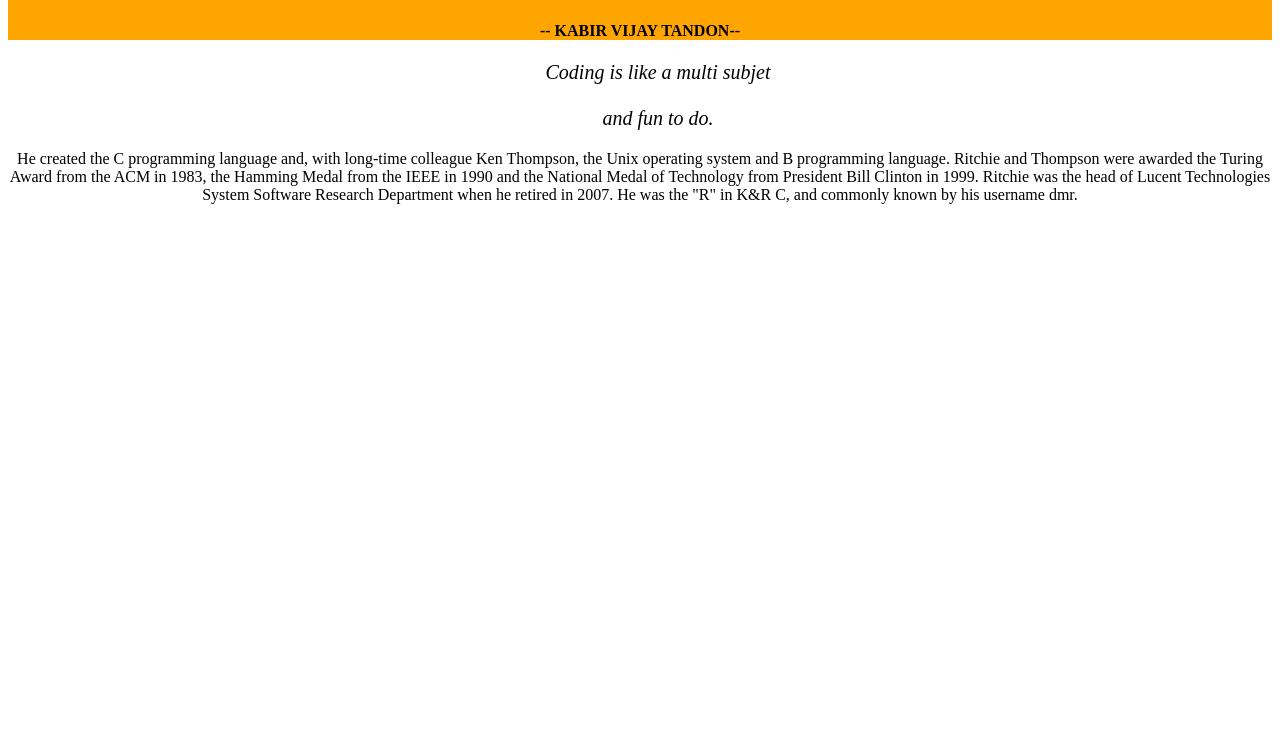
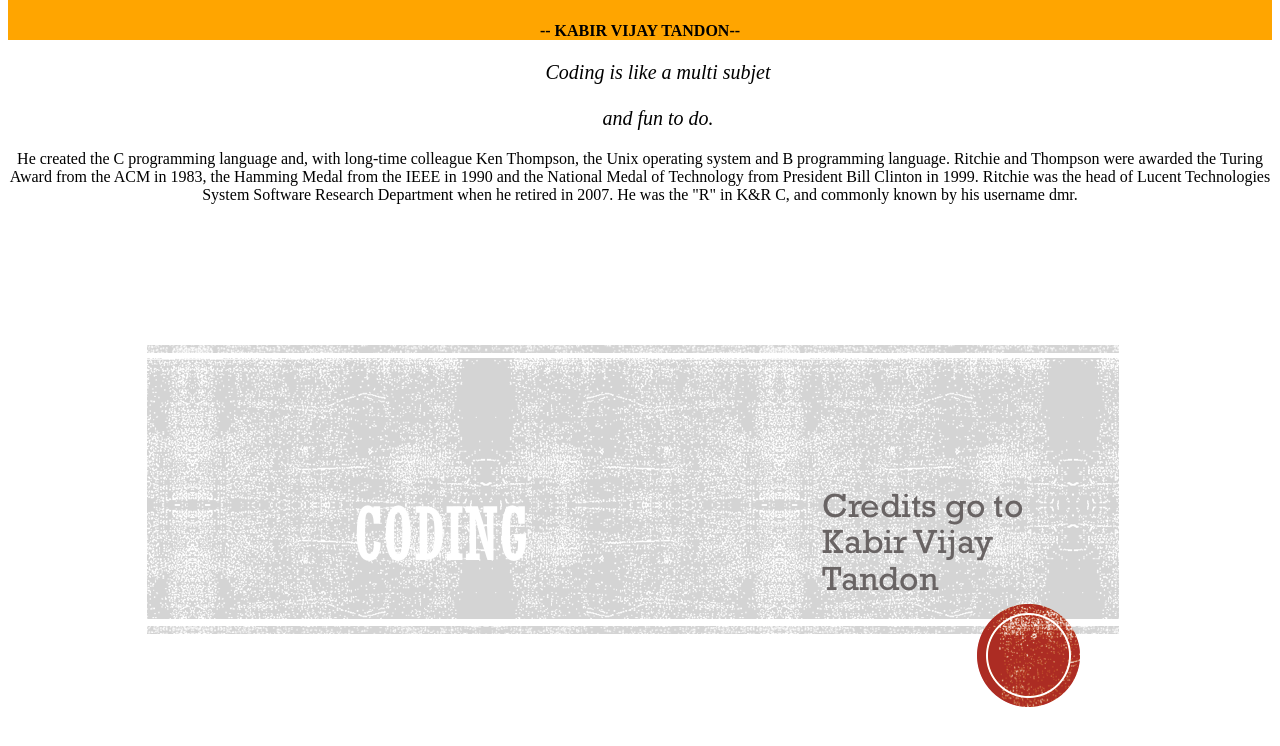
Before and after one commit to kabirvijaytandon/My.favourite.com, a plain HTML site: page index.html in a window 1280 px wide. Shown: the part 370-1116 px from the top of the page. Before the commit the page ends 800 px from the top, so only its background shows below. Drawn offline with Linux system fonts and the light colour scheme.

Commit message:
Add files via upload

```diff
--- a/index.html
+++ b/index.html
@@ -24,3 +24,6 @@
     <section id="#my favourite coder">
    <p>He created the C programming language and, with long-time colleague Ken Thompson, the Unix operating system and B programming language. Ritchie and Thompson were awarded the Turing Award from the ACM in 1983, the Hamming Medal from the IEEE in 1990 and the National Medal of Technology from President Bill Clinton in 1999. Ritchie was the head of Lucent Technologies System Software Research Department when he retired in 2007. He was the "R" in K&R C, and commonly known by his username dmr.</p>
     </section>
+    <section id="apps">
+    <a href="https://1drv.ms/p/s!AguEK9PCAFB4fx-GP0tmP4nVnfs"><img id="img1" src="Screen%20Shot%202021-02-19%20at%206.47.48%20PM.png"></a>
+    </section>
```
